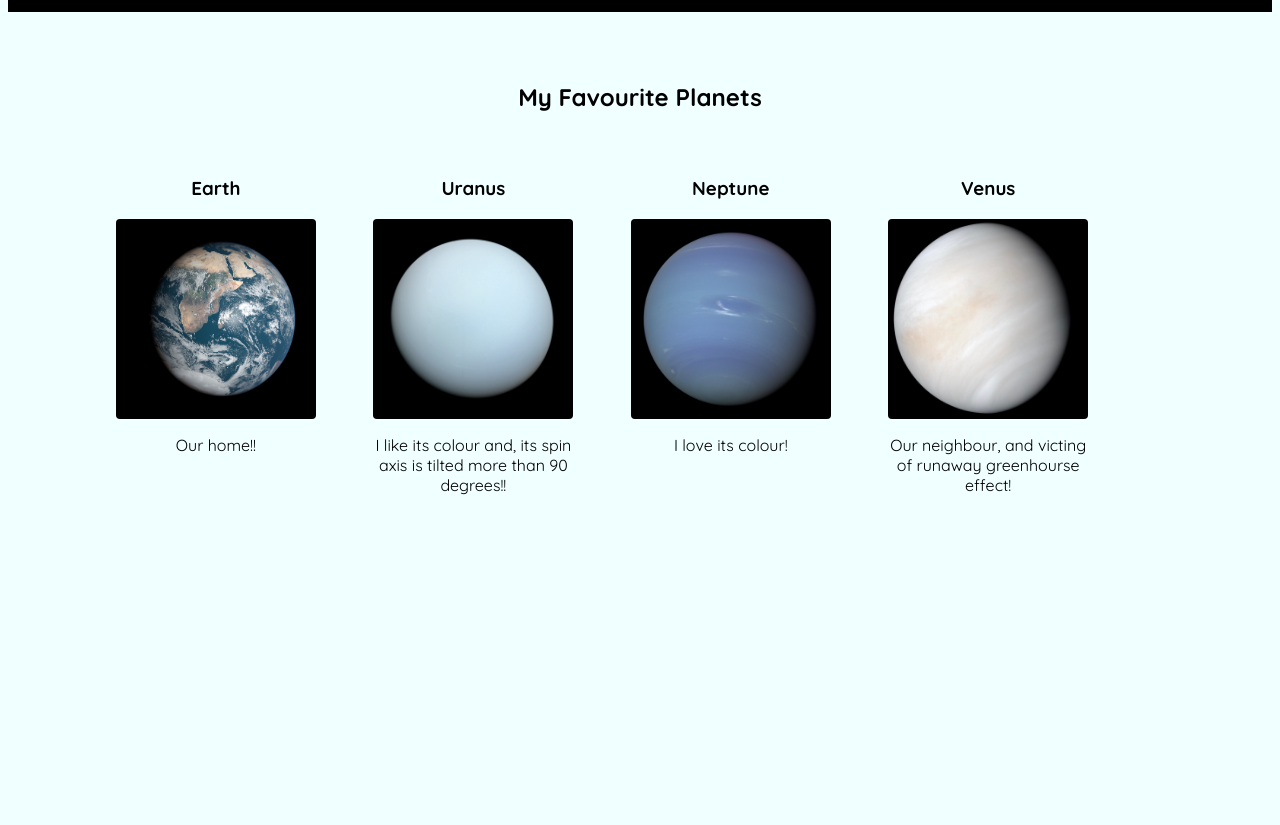
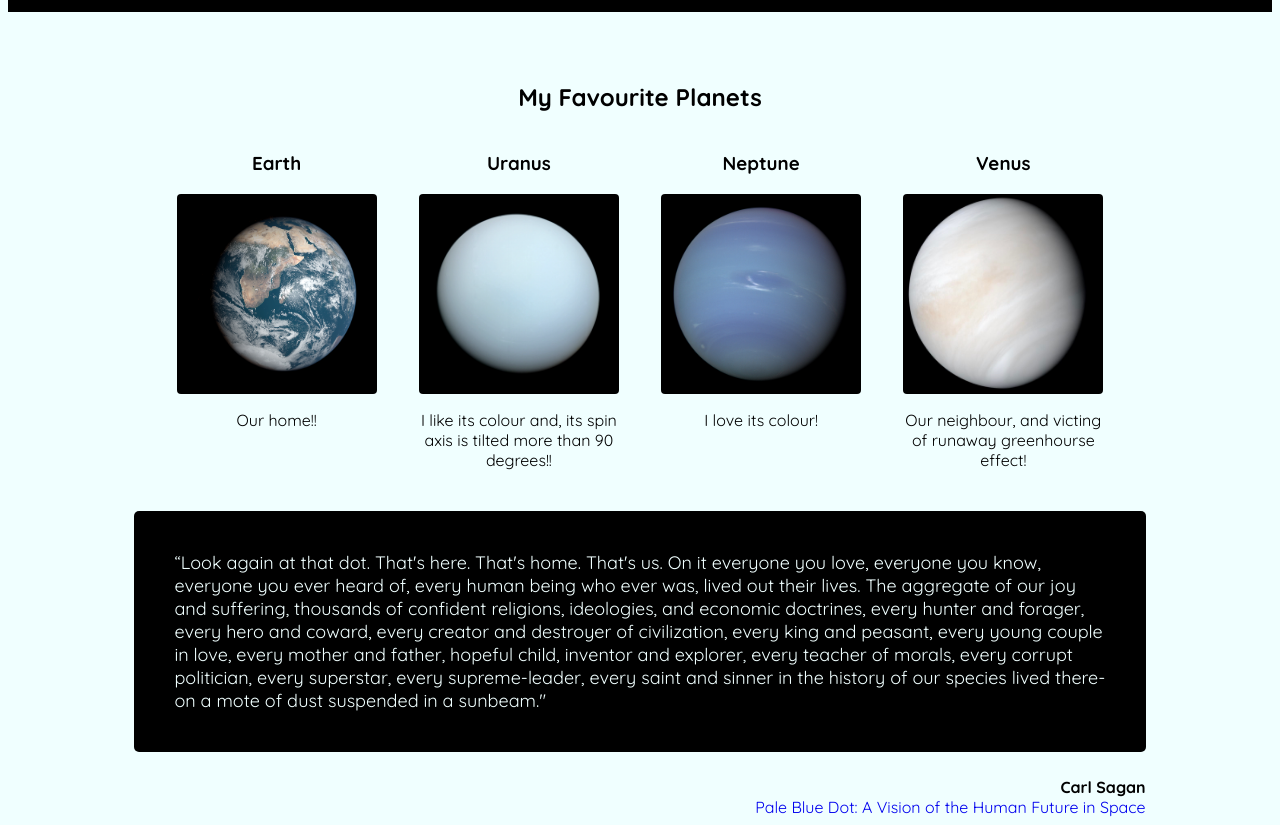
Before and after one commit to mitRP/landing-page, a plain HTML site: page index.html in a window 1280 px wide. Shown: the part 580-1405 px from the top of the page. Before the commit the page ends 1225 px from the top, so only its background shows below. Drawn offline with Linux system fonts and the light colour scheme.

Commit message:
Fixed favourite planets centering, and added a quote by Carl Sagan

```diff
--- a/index.html
+++ b/index.html
@@ -81,6 +81,22 @@
 
     </div>
 
+    <div class="quote">
+        <p id="quote">
+            “Look again at that dot. That's here. That's home. That's us. On it everyone you love, everyone you know,
+            everyone you ever heard of, every human being who ever was, lived out their lives. The aggregate of our joy
+            and suffering, thousands of confident religions, ideologies, and economic doctrines, every hunter and
+            forager, every hero and coward, every creator and destroyer of civilization, every king and peasant, every
+            young couple in love, every mother and father, hopeful child, inventor and explorer, every teacher of
+            morals, every corrupt politician, every superstar, every supreme-leader, every saint and sinner in the
+            history of our species lived there-on a mote of dust suspended in a sunbeam."</p>
+        <p id="author"><strong>Carl Sagan</strong><br>
+            <a href="https://www.goodreads.com/book/show/61663.Pale_Blue_Dot" target="_blank">Pale Blue Dot: A
+                Vision of the
+                Human Future in Space</a>
+        </p>
+    </div>
+
 </body>
 
 </html>
--- a/styles/style.css
+++ b/styles/style.css
@@ -5,6 +5,22 @@
 body {
     /* padding: 0 4%; */
     background-color: azure;
+}
+
+a:link {
+    text-decoration: none;
+}
+
+a:visited {
+    text-decoration: none;
+}
+
+a:hover {
+    text-decoration: none;
+}
+
+a:active {
+    text-decoration: none;
 }
 
 .top-half {
@@ -92,7 +108,8 @@ body {
 }
 
 .fav-planets {
-    padding: 2% 10% 10% 4%;
+    margin: 0 10%;
+    /* padding: 2% 10% 10% 4%; */
     display: flex;
     flex-direction: row;
     flex: 1;
@@ -136,3 +153,17 @@ body {
 #venus:hover {
     box-shadow: 0px 0px 12px 2px rgb(212, 224, 99);
 }
+
+#quote {
+    margin: 2% 10% 0 10%;
+    padding: 40px;
+    background-color: black;
+    border-radius: 5px;
+    color: azure;
+    font-size: large;
+}
+
+#author {
+    margin: 2% 10% 0 10%;
+    text-align: right;
+}
```
